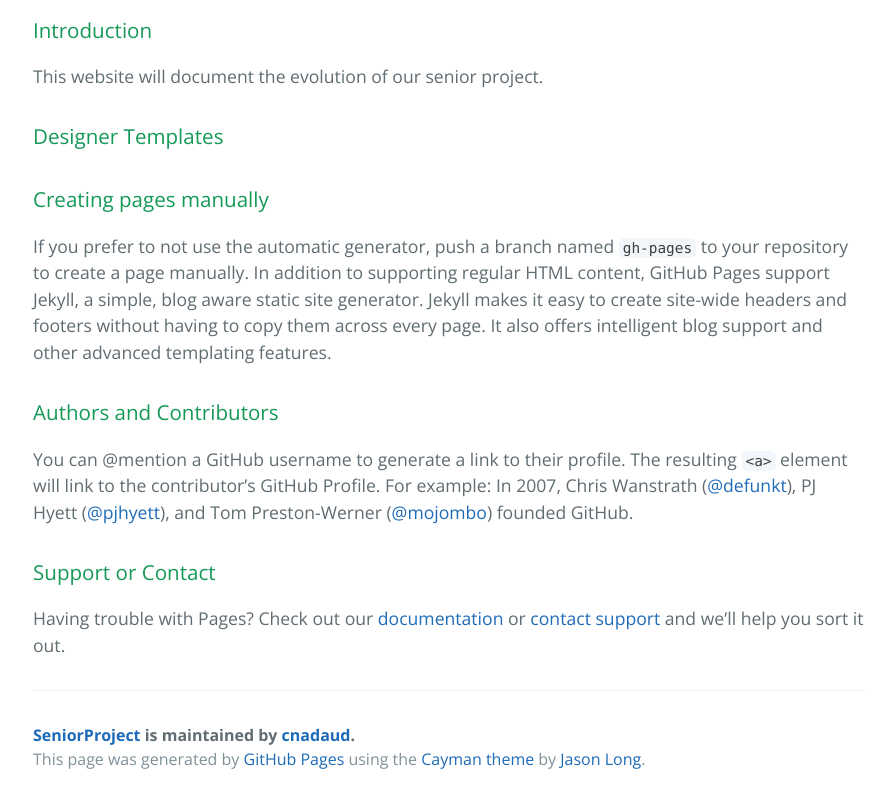
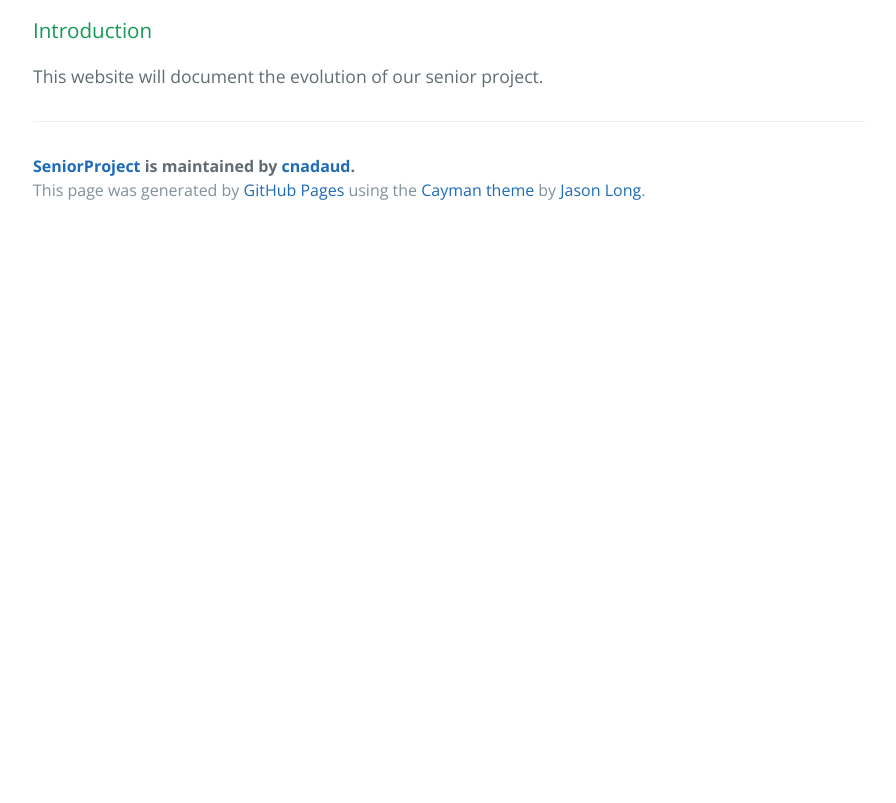
Before and after one commit to cnadaud/SeniorProject, a plain HTML site: page index.html in a window 1280 px wide. Shown: the part 400-1203 px from the top of the page, without its empty margins (191-1087 px from the left). After the commit the page ends 800 px from the top, so only its background shows below. Drawn offline with nearby package versions, Linux system fonts and the light colour scheme.

Commit message:
Update index.html

```diff
--- a/index.html
+++ b/index.html
@@ -24,24 +24,6 @@
 
 <p>This website will document the evolution of our senior project.</p>
 
-<h3>
-<a id="designer-templates" class="anchor" href="#designer-templates" aria-hidden="true"><span aria-hidden="true" class="octicon octicon-link"></span></a>Designer Templates</h3>
-
-<h3>
-<a id="creating-pages-manually" class="anchor" href="#creating-pages-manually" aria-hidden="true"><span aria-hidden="true" class="octicon octicon-link"></span></a>Creating pages manually</h3>
-
-<p>If you prefer to not use the automatic generator, push a branch named <code>gh-pages</code> to your repository to create a page manually. In addition to supporting regular HTML content, GitHub Pages support Jekyll, a simple, blog aware static site generator. Jekyll makes it easy to create site-wide headers and footers without having to copy them across every page. It also offers intelligent blog support and other advanced templating features.</p>
-
-<h3>
-<a id="authors-and-contributors" class="anchor" href="#authors-and-contributors" aria-hidden="true"><span aria-hidden="true" class="octicon octicon-link"></span></a>Authors and Contributors</h3>
-
-<p>You can @mention a GitHub username to generate a link to their profile. The resulting <code>&lt;a&gt;</code> element will link to the contributor’s GitHub Profile. For example: In 2007, Chris Wanstrath (<a href="https://github.com/defunkt" class="user-mention">@defunkt</a>), PJ Hyett (<a href="https://github.com/pjhyett" class="user-mention">@pjhyett</a>), and Tom Preston-Werner (<a href="https://github.com/mojombo" class="user-mention">@mojombo</a>) founded GitHub.</p>
-
-<h3>
-<a id="support-or-contact" class="anchor" href="#support-or-contact" aria-hidden="true"><span aria-hidden="true" class="octicon octicon-link"></span></a>Support or Contact</h3>
-
-<p>Having trouble with Pages? Check out our <a href="https://help.github.com/pages">documentation</a> or <a href="https://github.com/contact">contact support</a> and we’ll help you sort it out.</p>
-
       <footer class="site-footer">
         <span class="site-footer-owner"><a href="https://github.com/cnadaud/SeniorProject">SeniorProject</a> is maintained by <a href="https://github.com/cnadaud">cnadaud</a>.</span>
 
```
